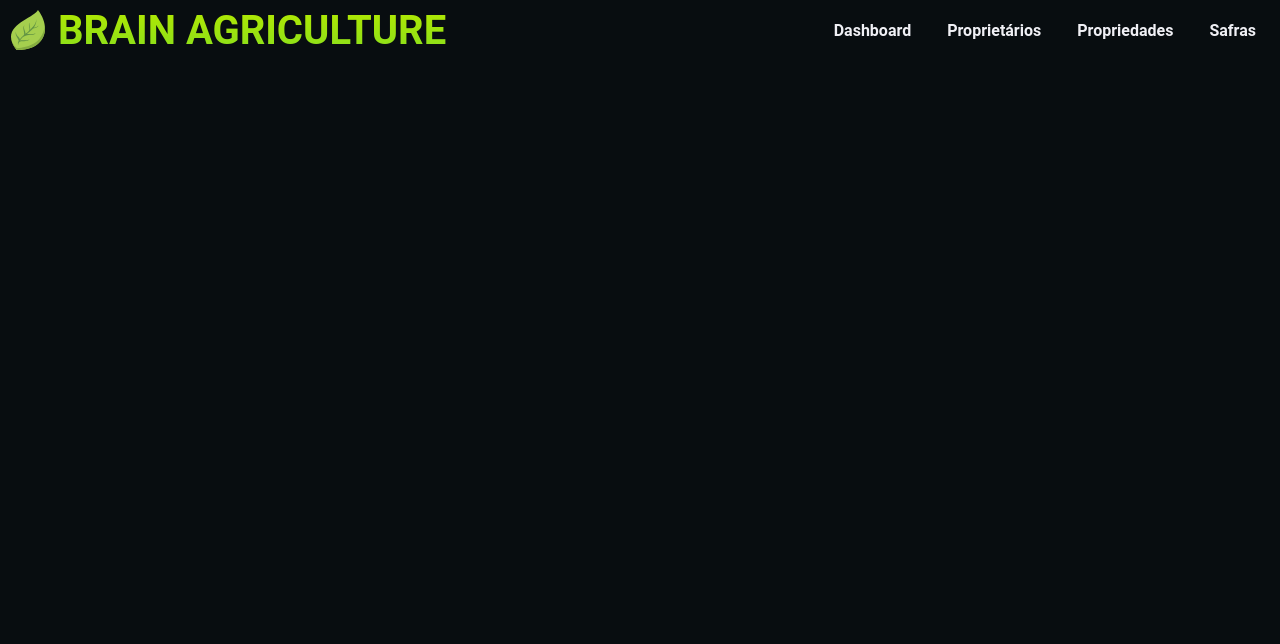
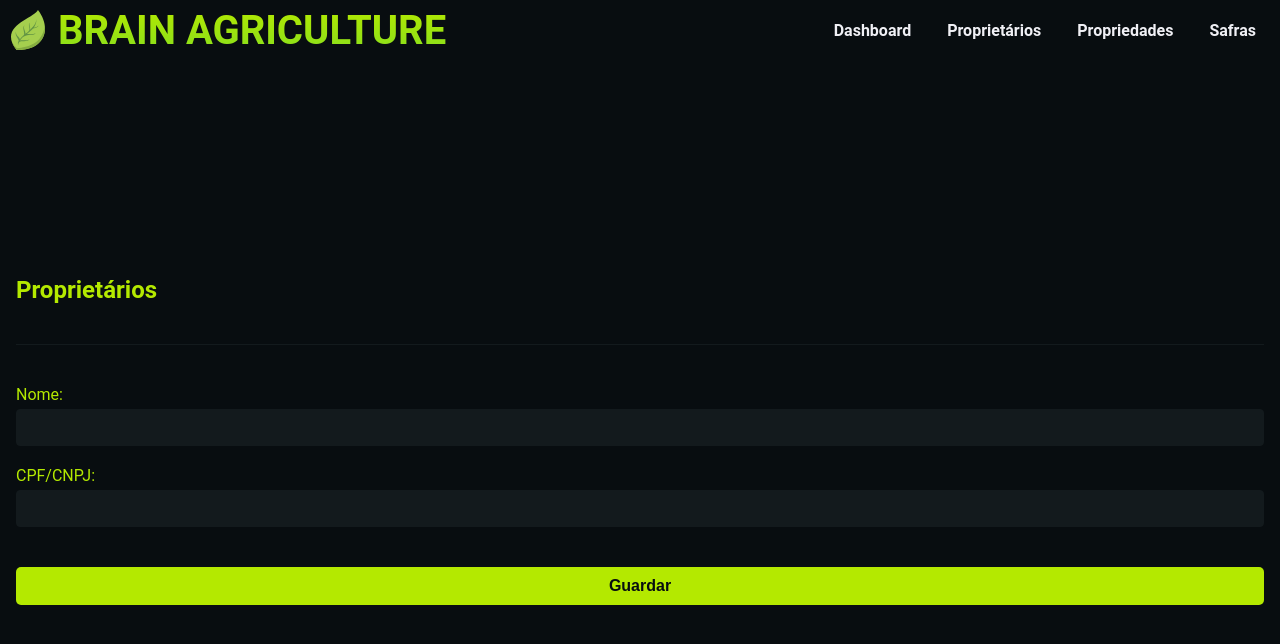
Before and after one commit to PedroKJunior/ba, a React (Vite) app: page /productors in a window 1280 px wide. Shown: the top 644 px of the page. Built offline with nearby package versions, Linux system fonts and the light colour scheme.

Commit message:
Change from Owners to Productors

```diff
--- a/src/routes/index.route.tsx
+++ b/src/routes/index.route.tsx
@@ -1,7 +1,7 @@
 import { Routes, Route } from 'react-router-dom'
 
 import { Dashboard } from '../views/Dashboard'
-import { Owners } from '../views/Owners'
+import { Productors } from '../views/Productors'
 import { Properties } from '../views/Properties'
 import { Harvests } from '../views/Harvests'
 
@@ -9,7 +9,7 @@ export function AppRoutes() {
 	return (
 		<Routes>
 			<Route path="/" element={<Dashboard />} />
-			<Route path="/owners" element={<Owners />} />
+			<Route path="/productors" element={<Productors />} />
 			<Route path="/properties" Component={Properties} />
 			<Route path="/harvests" Component={Harvests} />
 		</Routes>
--- a/src/views/Owners.tsx
+++ b/src/views/Productors.tsx
@@ -2,7 +2,7 @@ import { Button } from '../components/Button'
 import { Input } from '../components/Input'
 import { View, Container, Title, Label, Hr, Space } from '../styles/view'
 
-export function Owners() {
+export function Productors() {
 	const handle = (e: any) => {
 		console.log(e)
 	}
@@ -14,10 +14,10 @@ export function Owners() {
 				<Hr />
 
 				<Label>Nome:</Label>
-				<Input onChange={handle} />
+				<Input onChange={handle} name="name" />
 
 				<Label>CPF/CNPJ:</Label>
-				<Input onChange={handle} />
+				<Input onChange={handle} name="taxId" />
 
 				<Space />
 				<Space />
```
